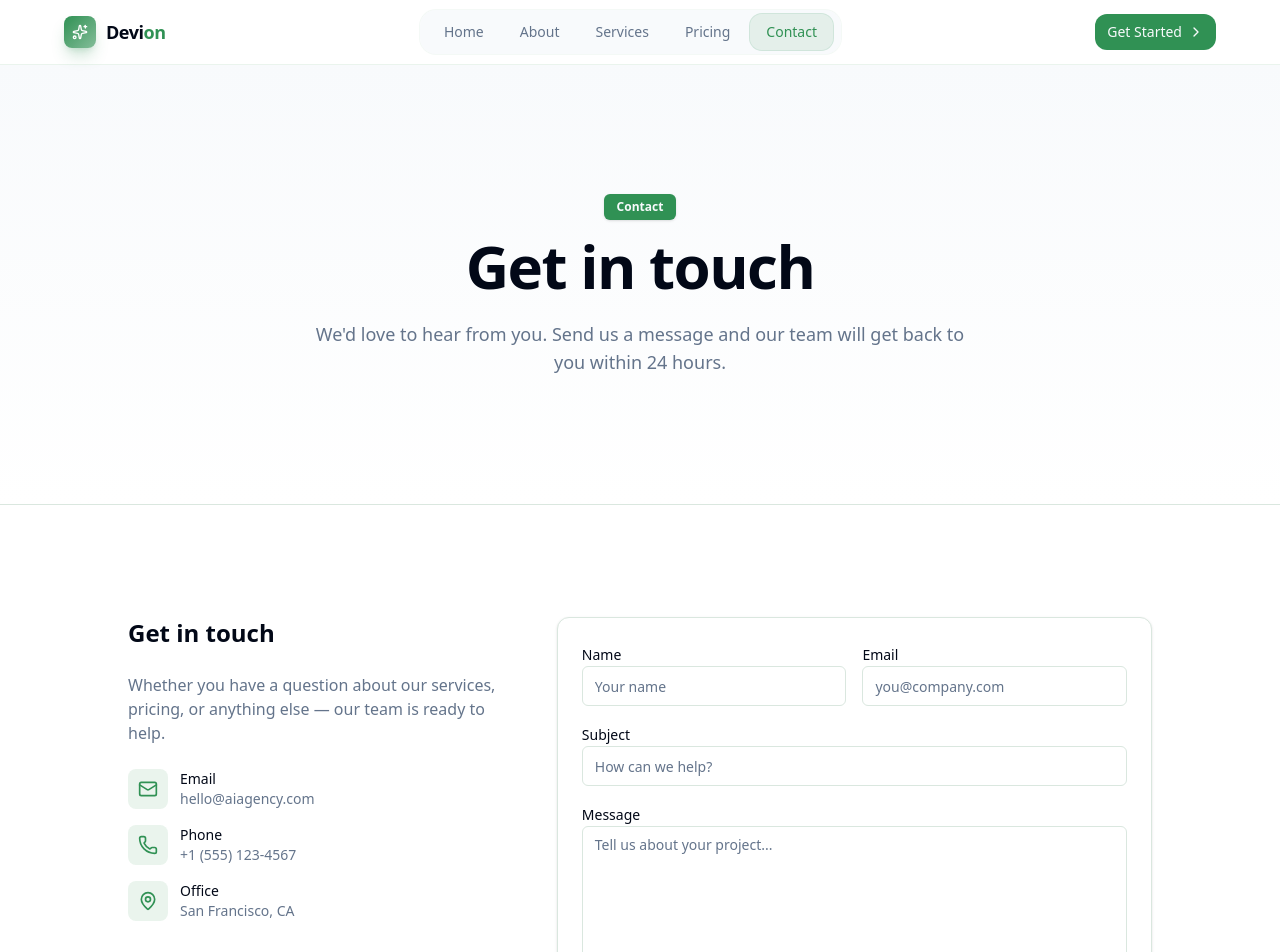
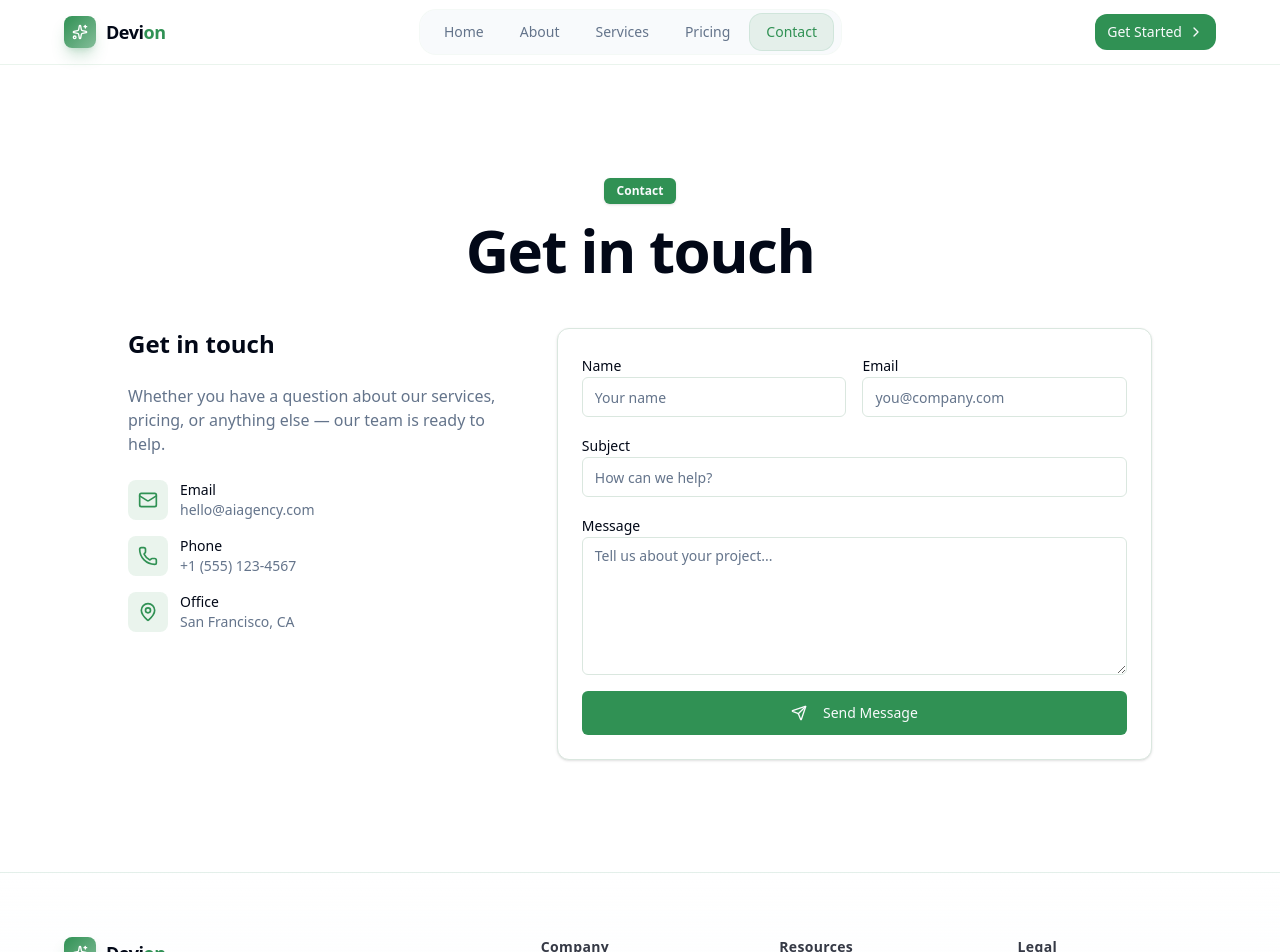
Before and after one commit to HusbanTech12/Devion, a Next.js app: page /contact in a window 1280 px wide. Shown: the top 952 px of the page. Built offline with nearby package versions, Linux system fonts and the light colour scheme.

Commit message:
Remove contact hero section, keep form + info

```diff
--- a/src/app/contact/page.tsx
+++ b/src/app/contact/page.tsx
@@ -46,29 +46,19 @@ export default function ContactPage() {
     <div className="flex min-h-screen flex-col">
       <Navbar />
       <main className="flex-1">
-        {/* Hero */}
-        <section className="relative overflow-hidden border-b bg-gradient-to-b from-muted/50 to-background py-24 md:py-32">
+        {/* Contact Form + Info */}
+        <section className="py-20 md:py-28">
           <div className="container">
             <motion.div
               initial={{ opacity: 0, y: 20 }}
               animate={{ opacity: 1, y: 0 }}
-              className="mx-auto max-w-3xl text-center"
+              className="mx-auto max-w-3xl text-center mb-12"
             >
               <Badge className="mb-4 px-3 py-1">Contact</Badge>
               <h1 className="text-4xl font-bold tracking-tight md:text-5xl lg:text-6xl">
                 Get in touch
               </h1>
-              <p className="mt-6 text-lg text-muted-foreground max-w-2xl mx-auto">
-                We&apos;d love to hear from you. Send us a message and our team
-                will get back to you within 24 hours.
-              </p>
             </motion.div>
-          </div>
-        </section>
-
-        {/* Contact Form + Info */}
-        <section className="py-20 md:py-28">
-          <div className="container">
             <div className="grid gap-12 lg:grid-cols-5 mx-auto max-w-5xl">
               {/* Info */}
               <motion.div
```
